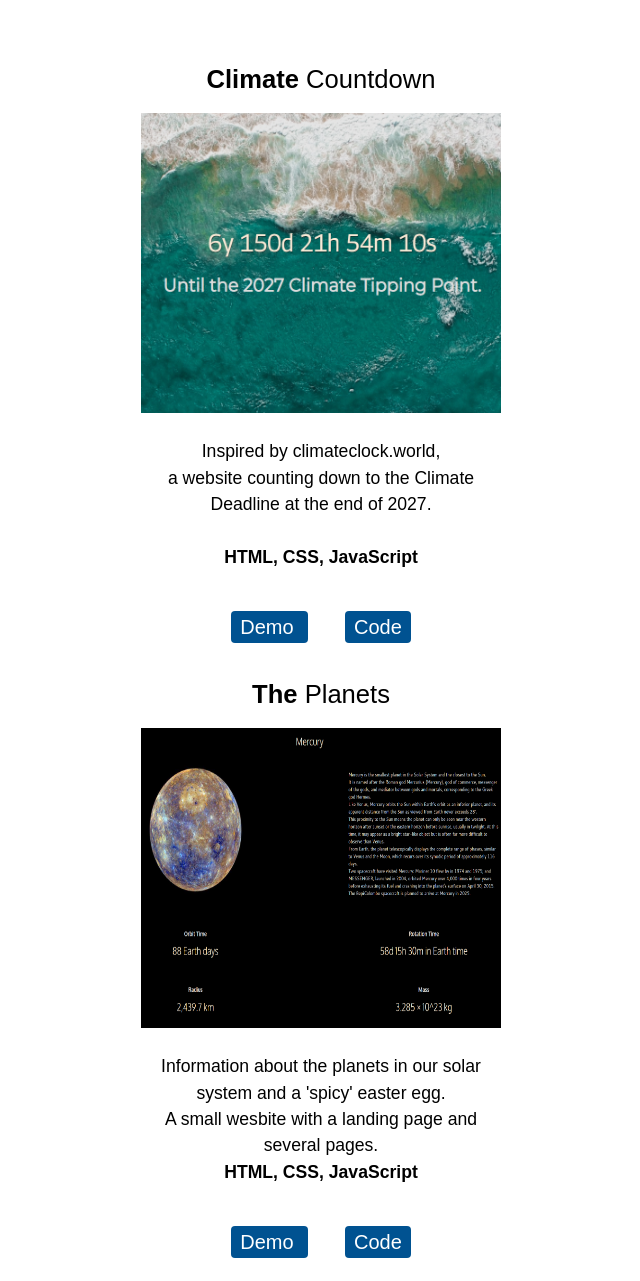
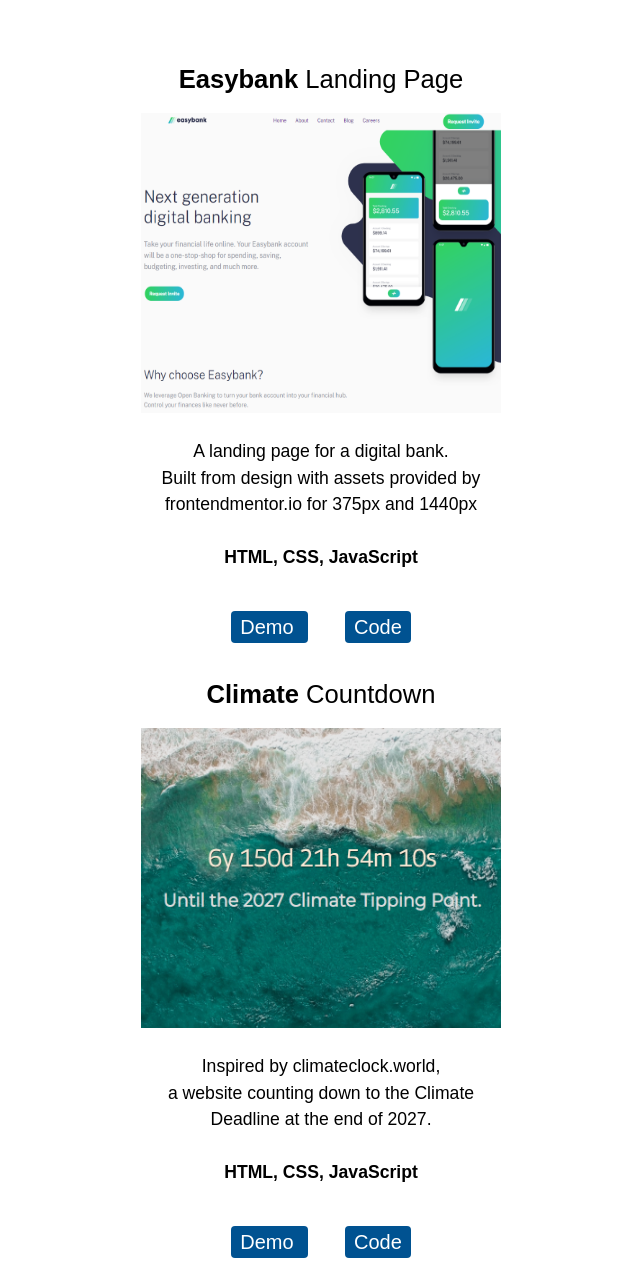
Before and after one commit to RosswClements/portfolio, a plain HTML site: page index.html in a window 1280 px wide. Shown: the part 2179-3460 px from the top of the page, without its empty margins (319-959 px from the left). Drawn offline with Linux system fonts and the light colour scheme.

Commit message:
added easybank

```diff
--- a/index.html
+++ b/index.html
@@ -48,15 +48,21 @@
     <div class="container3">
         <h1><b>Things</b> I've made.</h1>
         <div class="flex-container">
-            <div class="flex-item">
-                <h2> <b>Climate</b> Countdown</h2>
-                    <img class="project-image" src="img/climate.png" alt="Image of climate project">
-                    <p> Inspired by climateclock.world, <br>a website counting down to the Climate Deadline at the end of 2027. <br> <br> <strong>HTML, CSS, JavaScript</strong> <br><br></p>
-                    <a href="https://rosswclements.github.io/countdown" target="_blank" class="btn">Demo </a> <div class="divider"></div> <a href="https://github.com/rosswclements/countdown" target="_blank" class="btn">Code</a>
+                <div class="flex-item">
+                    <h2> <b>Easybank</b> Landing Page</h2>
+                        <img class="project-image" src="img/easybank.png" alt="Image of easybank project">
+                        <p> A landing page for a digital bank. <br> Built from design with assets provided by frontendmentor.io for 375px and 1440px<br> <br> <strong>HTML, CSS, JavaScript</strong> <br><br></p>
+                        <a href="https://rosswclements.github.io/easybank-landingpage" target="_blank" class="btn">Demo </a> <div class="divider"></div> <a href="https://github.com/rosswclements/easybank-landingpage" target="_blank" class="btn">Code</a>
                 </div>
                 <!-- UNCOMMENT NEXT TWO LINES SHOWCASE THE TOP ITEM OUTSIDE OF THE USUAL TWO TO A ROW SETUP -->
                 <!-- </div> -->
                 <!-- <div class="flex-container"> -->
+                <div class="flex-item">
+                    <h2> <b>Climate</b> Countdown</h2>
+                          <img class="project-image" src="img/climate.png" alt="Image of climate project">
+                          <p> Inspired by climateclock.world, <br>a website counting down to the Climate Deadline at the end of 2027. <br> <br> <strong>HTML, CSS, JavaScript</strong> <br><br></p>
+                          <a href="https://rosswclements.github.io/countdown" target="_blank" class="btn">Demo </a> <div class="divider"></div> <a href="https://github.com/rosswclements/countdown" target="_blank" class="btn">Code</a>
+                </div>
             <div class="flex-item">
                 <h2> <b>The</b> Planets</h2>
                     <img class="project-image" src="img/planets.png" alt="Image of planets project">
```
Also changed, not shown: img/easybank.png (added).
